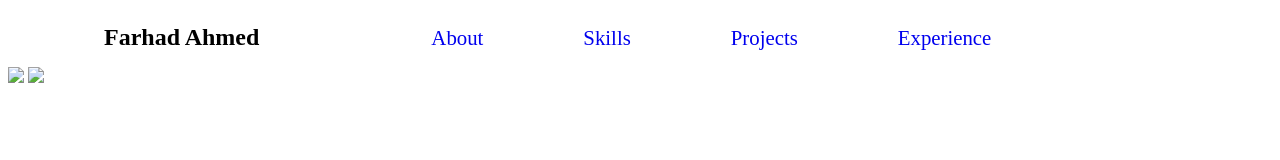
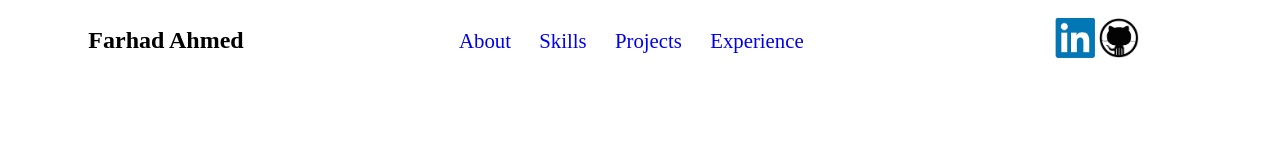
Before and after one commit to farhadahmed/farhadahmedcom, a website: page app2.0/index.html in a window 1280 px wide. Drawn offline with Linux system fonts and the light colour scheme.

Commit message:
Completed header draft1

```diff
--- a/app2.0/css/styles.css
+++ b/app2.0/css/styles.css
@@ -4,21 +4,47 @@
 
 #title {
   display: inline-block;
-  margin-left: 4em;
-  margin-right: 3em;
+  /*margin-left: 4em;*/
+  /*margin-right: 3em;*/
+  /*padding-bottom: 1em;*/
+  /*background-color: blue;*/
+  text-align: center;
+  height: 50%;
+  width: 25%;
 }
 nav {
   display: inline-block;
-  margin-right: -4em;
+  padding-bottom: 1em;
+  /*background-color: yellow;*/
+  text-align: center;
+  width: 48%;
 }
 
 /*This affects the list items in the nav bar but not the links themselves*/
 .page-link-li {
   display: inline-block;
-  margin-left: 6em;
+  padding-left: 2%;
+  padding-right: 2%;
+  /*margin-left: 6em;*/
 }
 
 .page-link-a {
   text-decoration: none;
   font-size: 1.3em;
 }
+
+section {
+  display: inline-block;
+  /*margin-left: 6em;*/
+  /*background-color: red;*/
+  padding-bottom: 1em;
+  text-align: center;
+  width: 25%;
+}
+
+.social-media-images {
+  height: 2.5em;
+  width: 2.5em;
+  /*margin-left: 1em;*/
+  transform: translateY(25%);
+}
--- a/app2.0/index.html
+++ b/app2.0/index.html
@@ -17,8 +17,8 @@
         <li class="page-link-li"><a href="#experience" class="page-link-a">Experience</a></li>
       </nav>
       <section>
-        <img src="linkedin">
-        <img src="github">
+        <img class="social-media-images" src="images/linkedinimg.png">
+        <img class="social-media-images" src="images/githubimg.png">
       </section>
   </header>
 </body>
```
Also changed, not shown: app2.0/images/githubimg.png (added), app2.0/images/linkedinimg.png (added).
